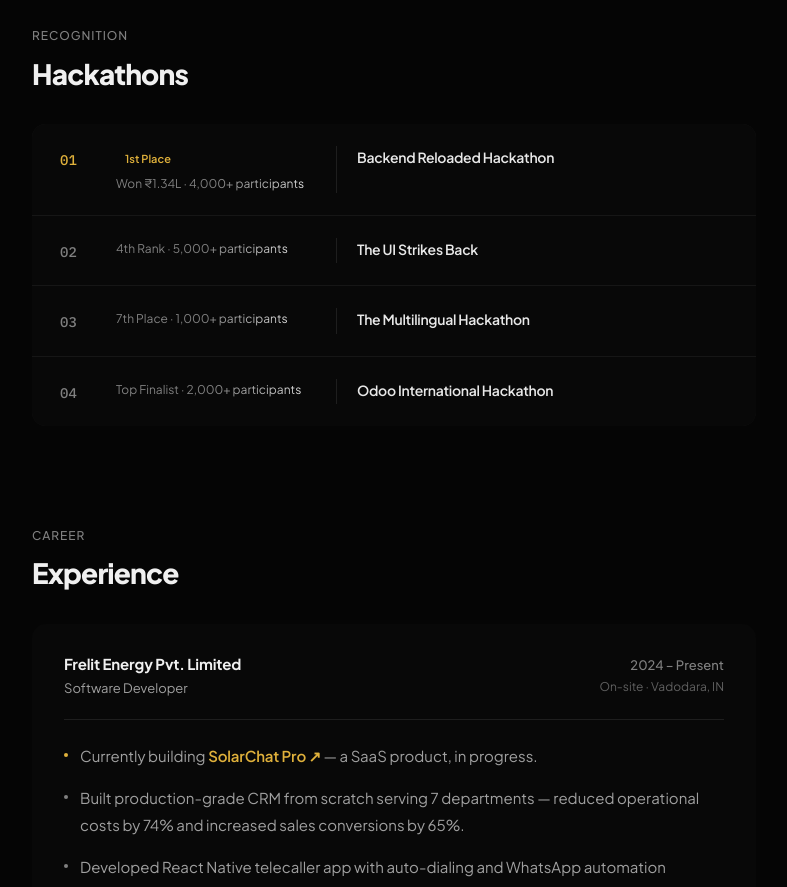
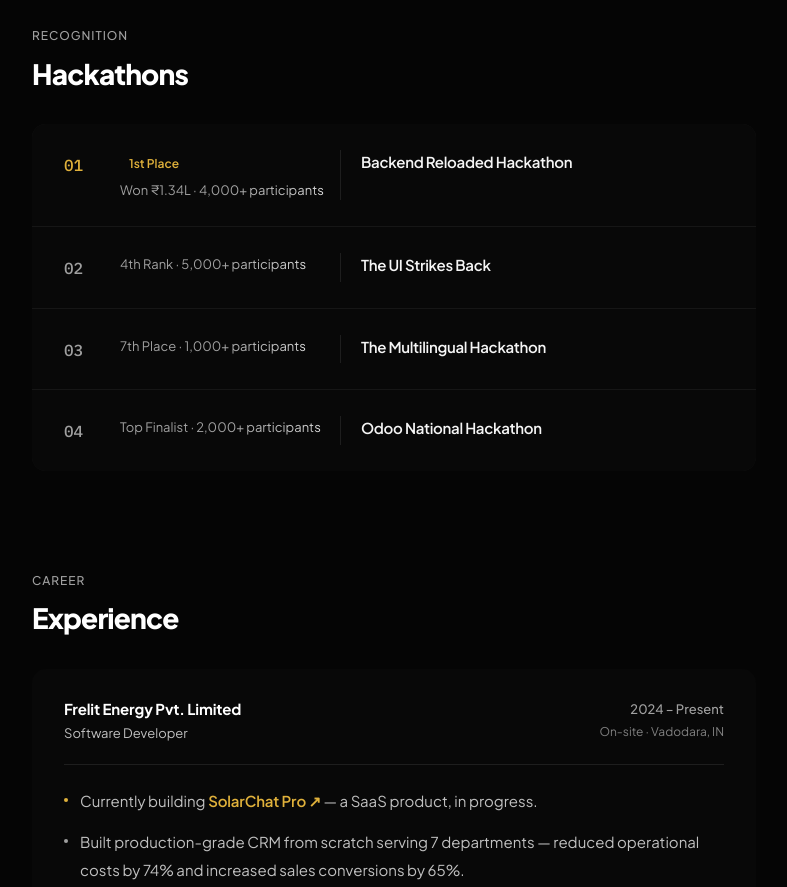
Before and after one commit to AymaanPathan/portfolio, a Next.js app: page / in a window 1280 px wide. Shown: the part 840-1727 px from the top of the page, without its empty margins (246-1033 px from the left). Built offline with nearby package versions, Linux system fonts and the light colour scheme.

Commit message:
fix: update Odoo hackathon title and adjust CSS variables for improved readability

```diff
--- a/src/app/Sections/AchievementsSection.tsx
+++ b/src/app/Sections/AchievementsSection.tsx
@@ -35,7 +35,7 @@ const achievements = [
     id: "odoo",
     rank: "04",
     rankFirst: false,
-    title: "Odoo International Hackathon",
+    title: "Odoo National Hackathon",
     prize: null,
     event: "Top Finalist · 2,000+ participants",
     description:
--- a/src/app/globals.css
+++ b/src/app/globals.css
@@ -27,14 +27,14 @@
   --border-4: #2a2a2a;
 
   /* Text — bumped for readability */
-  --text-white: #f0f0f0;
-  --text-bright: #e8e8e8;
-  --text-base: #d0d0d0; /* was #c8c8c8 — slightly brighter */
-  --text-muted: #a0a0a0; /* was #888888 — much more readable */
-  --text-dim: #808080; /* was #666666 — lifted for legibility */
-  --text-dark: #606060; /* was #444444 */
-  --text-darker: #404040;
-  --text-faint: #333333;
+  --text-white: #ffffff;
+  --text-bright: #f5f5f5;
+  --text-base: #e8e8e8; /* was #d0d0d0 */
+  --text-muted: #c0c0c0; /* was #a0a0a0 */
+  --text-dim: #a0a0a0; /* was #808080 */
+  --text-dark: #808080; /* was #606060 */
+  --text-darker: #606060; /* was #404040 */
+  --text-faint: #404040; /* was #333333 */
 
   /* Accents */
   --accent-green: #4ade80;
@@ -48,7 +48,7 @@
 
   /* Nav */
   --nav-bg: rgba(10, 10, 10, 0.88);
-  --nav-border: rgba(255, 255, 255, 0.08);
+  --nav-border: rgba(255, 255, 255, 0.12); /* was 0.08 — subtle lift */
   --nav-link-hover-bg: rgba(255, 255, 255, 0.07);
   --nav-btn-hover-bg: rgba(255, 255, 255, 0.07);
 
@@ -59,8 +59,8 @@
   --chip-border: rgba(255, 255, 255, 0.07);
   --chip-bg-hover: rgba(255, 255, 255, 0.08);
   --chip-border-hover: rgba(255, 255, 255, 0.14);
-  --chip-color: #999;
-  --chip-color-hover: #e8e8e8;
+  --chip-color: #c0c0c0; /* was #999 */
+  --chip-color-hover: #ffffff; /* was #e8e8e8 */
 
   /* Stack icon */
   --stack-icon-bg: var(--bg-4);
@@ -1603,7 +1603,7 @@ html.light .hack-chip--live {
 .ach-rank {
   grid-area: rank;
   font-family: var(--font-mono);
-  font-size: var(--fs-14);
+  font-size: var(--fs-16);
   font-weight: var(--fw-medium);
   color: var(--text-dim);
   font-variant-numeric: tabular-nums;
@@ -1637,7 +1637,7 @@ html.light .hack-chip--live {
 }
 
 .ach-prize {
-  font-size: var(--fs-11);
+  font-size: var(--fs-12);
   font-weight: var(--fw-semibold);
   color: var(--accent-gold);
   padding: 2px 9px;
@@ -1653,7 +1653,7 @@ html.light .hack-chip--live {
 }
 
 .ach-event {
-  font-size: var(--fs-12);
+  font-size: var(--fs-13);
   color: var(--text-dim);
   transition: color 0.3s ease;
   line-height: 1.5;
@@ -1683,7 +1683,7 @@ html.light .hack-chip--live {
 }
 
 .ach-title {
-  font-size: var(--fs-14);
+  font-size: var(--fs-15);
   font-weight: var(--fw-semibold);
   color: var(--text-bright);
   letter-spacing: -0.02em;
@@ -1708,7 +1708,7 @@ html.light .hack-chip--live {
   top: 0;
   left: 0;
   right: 0;
-  font-size: var(--fs-12);
+  font-size: var(--fs-13);
   color: var(--text-muted);
   line-height: 1.7;
   /* reset old animation properties */
@@ -1739,7 +1739,7 @@ html.light .hack-chip--live {
     grid-template-areas: "rank meta divider body";
     align-items: start;
     gap: 20px;
-    padding: 22px 28px;
+    padding: 26px 32px;
   }
   .ach-top {
     flex-direction: column;
@@ -1748,6 +1748,7 @@ html.light .hack-chip--live {
     padding-bottom: 0;
     border-bottom: none;
     padding-top: 2px;
+    min-width: 180px;
   }
   .ach-body {
     padding-top: 2px;
@@ -1767,7 +1768,7 @@ html.light .hack-chip--live {
 /* ── Very small screens ── */
 @media (max-width: 380px) {
   .ach-row {
-    padding: 16px 14px;
+    padding: 18px 16px;
     gap: 0 10px;
   }
   .ach-rank {
```
